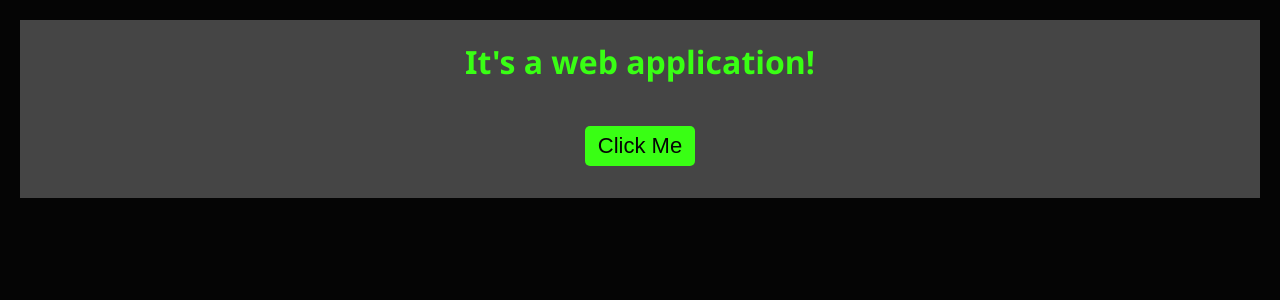
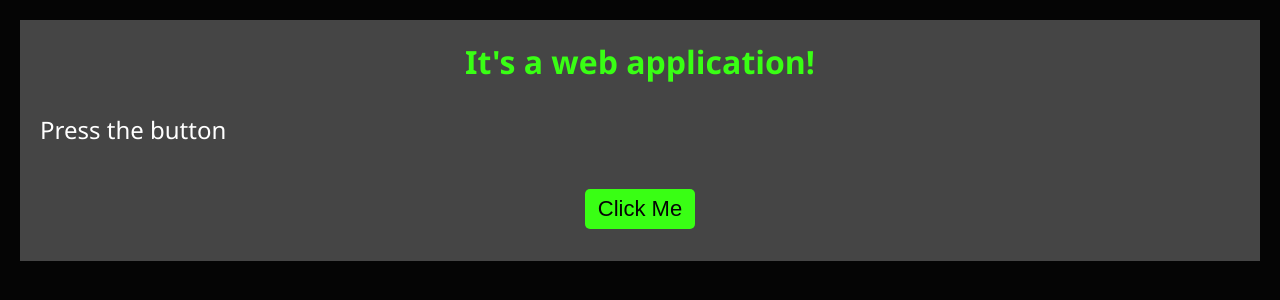
Before and after one commit to Collinformatics/WebApp, a Python web app: template templates/home.html in a window 1280 px wide. Shown: the top 300 px of the page. Run offline with Jinja, Linux system fonts and the light colour scheme; the template is opened without the code that fills it, so the values that code supplies are empty.

Commit message:
Add files via upload

```diff
--- a/static/styles.css
+++ b/static/styles.css
@@ -27,6 +27,9 @@ h1 {
 
 p {
     color: var(--white);
+    font-size: 24px;
+    width: fit-content;
+    align-self: flex-start;
     margin: 10px;
     padding: 5px;
 }
--- a/templates/home.html
+++ b/templates/home.html
@@ -10,6 +10,7 @@
     <body>
         <div class="box">
             <h1>It's a web application!</h1>
+            <p>Press the button</p>
             <div class="form-group">
                 <button type="button" onclick="clickButton()" class="button">Click Me</button>
             </div>
```
